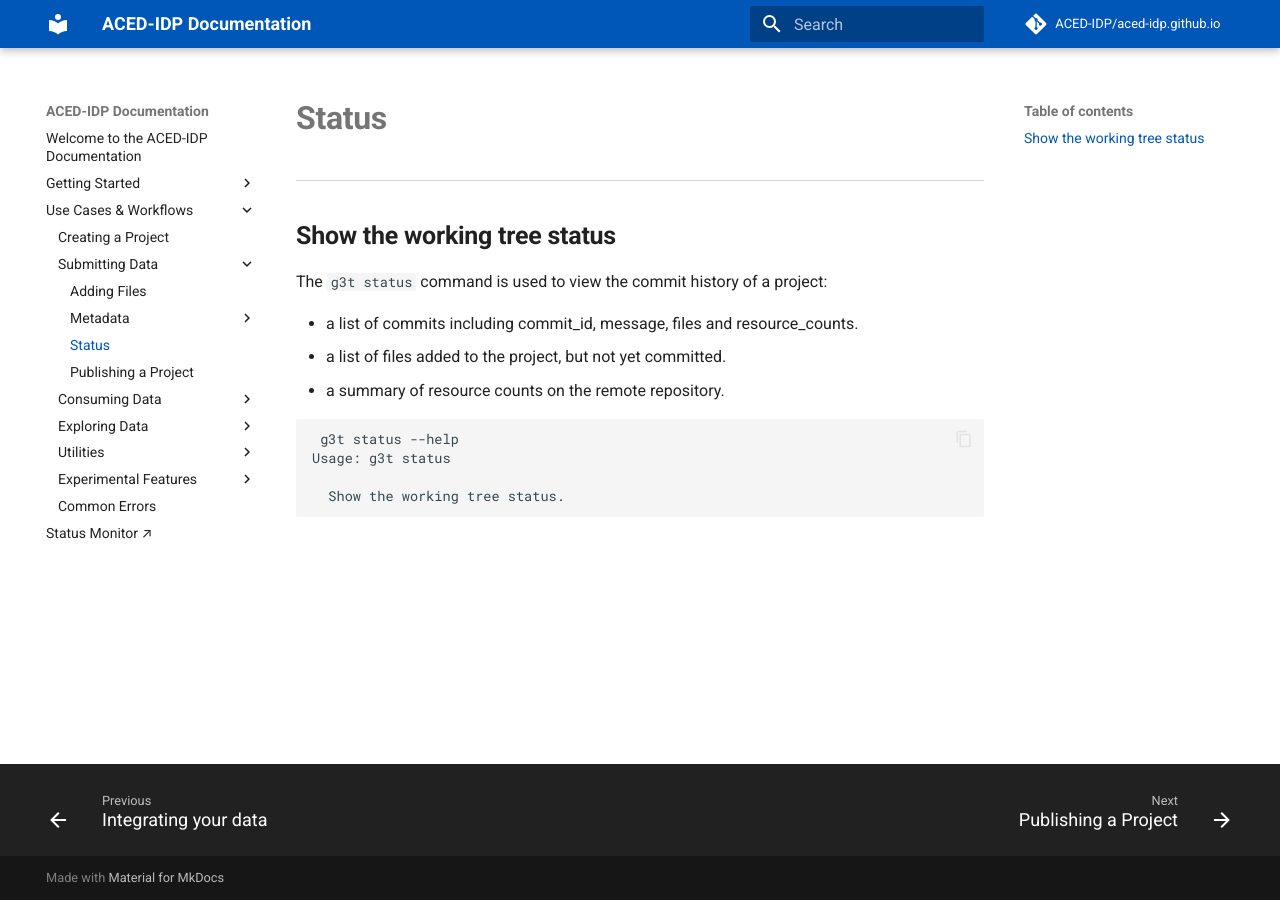
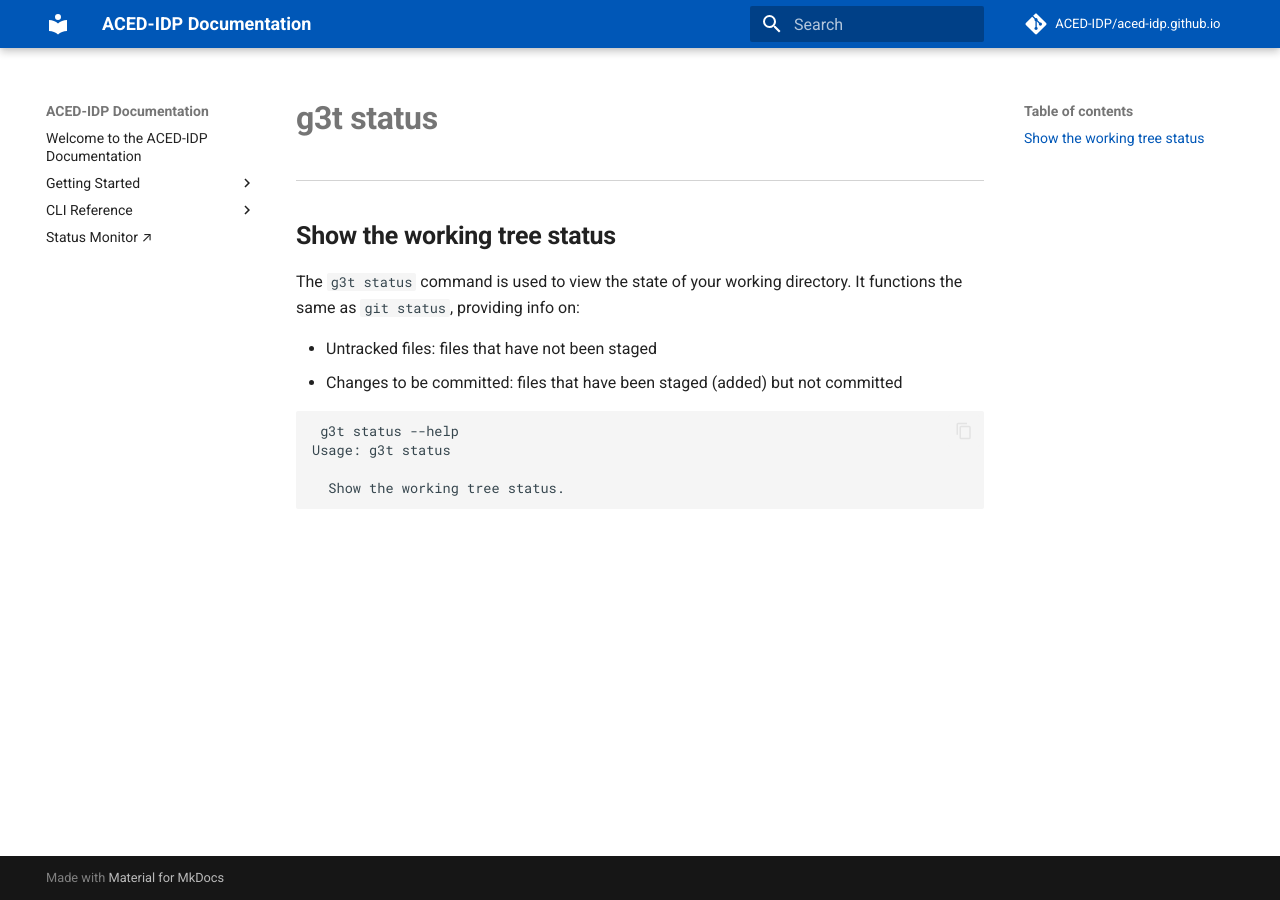
Before and after one commit to ACED-IDP/aced-idp.github.io, an MkDocs documentation site: the page built from docs/workflows/status.md, in a window 1280 px wide. Built offline with MkDocs 1.6.1 and Material for MkDocs 9.7.7, drawn with Linux system fonts in a browser that asks for light colours; comment, search, counter and statistics services are not loaded.

Commit message:
update titles

````diff
--- a/docs/workflows/status.md
+++ b/docs/workflows/status.md
@@ -1,12 +1,11 @@
-# Status
+# g3t status
 
 ## Show the working tree status
 
-The `g3t status` command is used to view the commit history of a project:
+The `g3t status` command is used to view the state of your working directory. It functions the same as `git status`, providing info on:
 
-* a list of commits including commit_id, message, files and resource_counts.
-* a list of files added to the project, but not yet committed.
-* a summary of resource counts on the remote repository.
+* Untracked files: files that have not been staged
+* Changes to be committed: files that have been staged (added) but not committed
 
 
 ```
--- a/mkdocs.yml
+++ b/mkdocs.yml
@@ -11,19 +11,16 @@
 - Getting Started:
   - requirements.md
   - workflows/quick-start-guide.md
-- Use Cases & Workflows:
+- CLI Reference:
   - workflows/creating-project.md
-  - Submitting Data:
-    - workflows/add-files.md
-    - Metadata:
-        - data-model/introduction.md
-        - workflows/metadata.md
-        - data-model/integration.md
-    - workflows/status.md
-    - workflows/commit-push.md
-  - Consuming Data:
-    - workflows/clone.md
-  - Exploring Data:
+  - workflows/add-files.md
+  - Adding FHIR Metadata:
+      - data-model/introduction.md
+      - workflows/metadata.md
+      - data-model/integration.md
+  - workflows/commit-push.md
+  - workflows/clone.md
+  - Exploring the Platform:
     - workflows/portal-explore.md
     - workflows/portal-download.md
     - workflows/query.md
````
Also changed, not shown: docs/workflows/metadata.md (+1 -1 lines).
